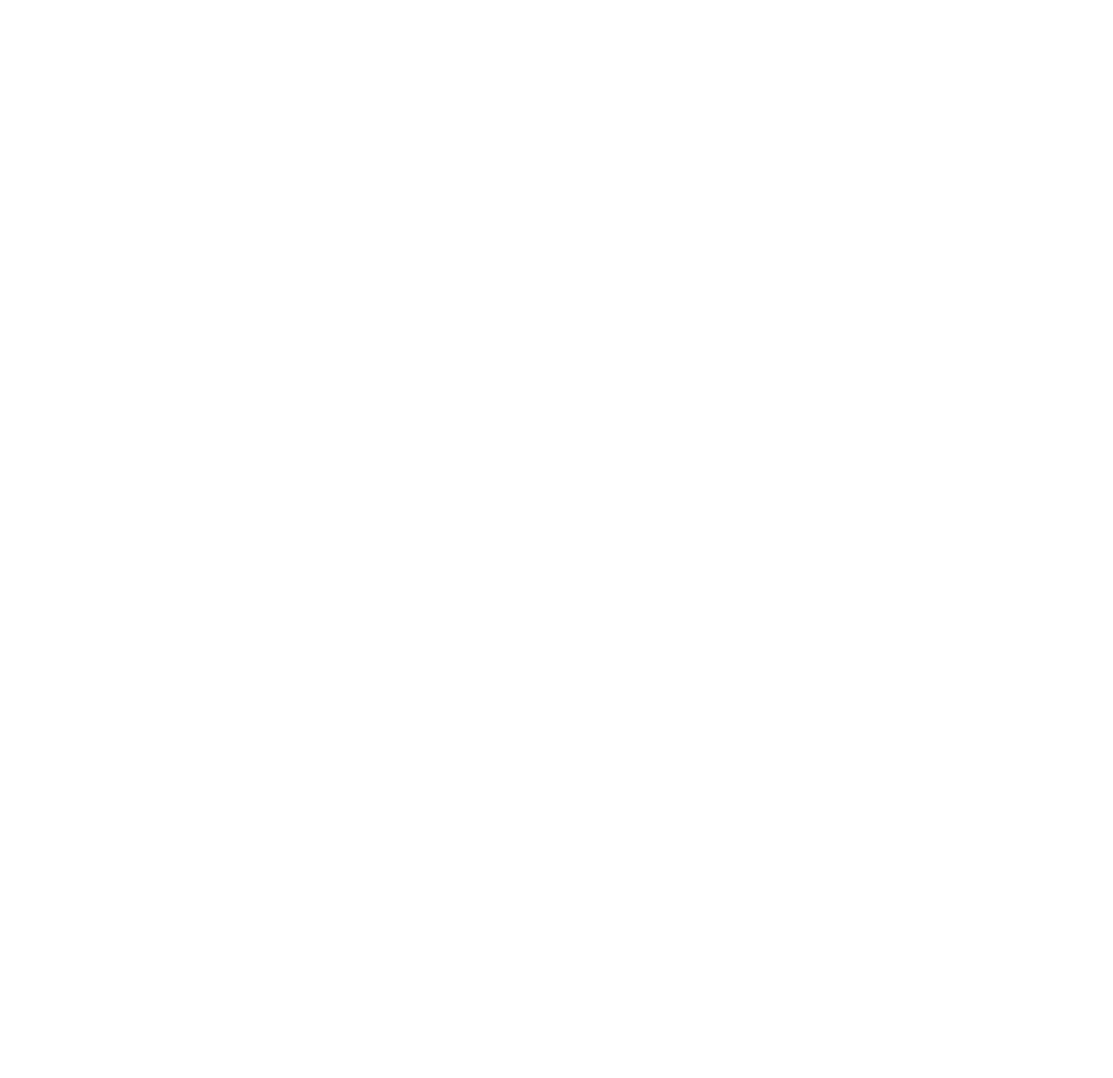
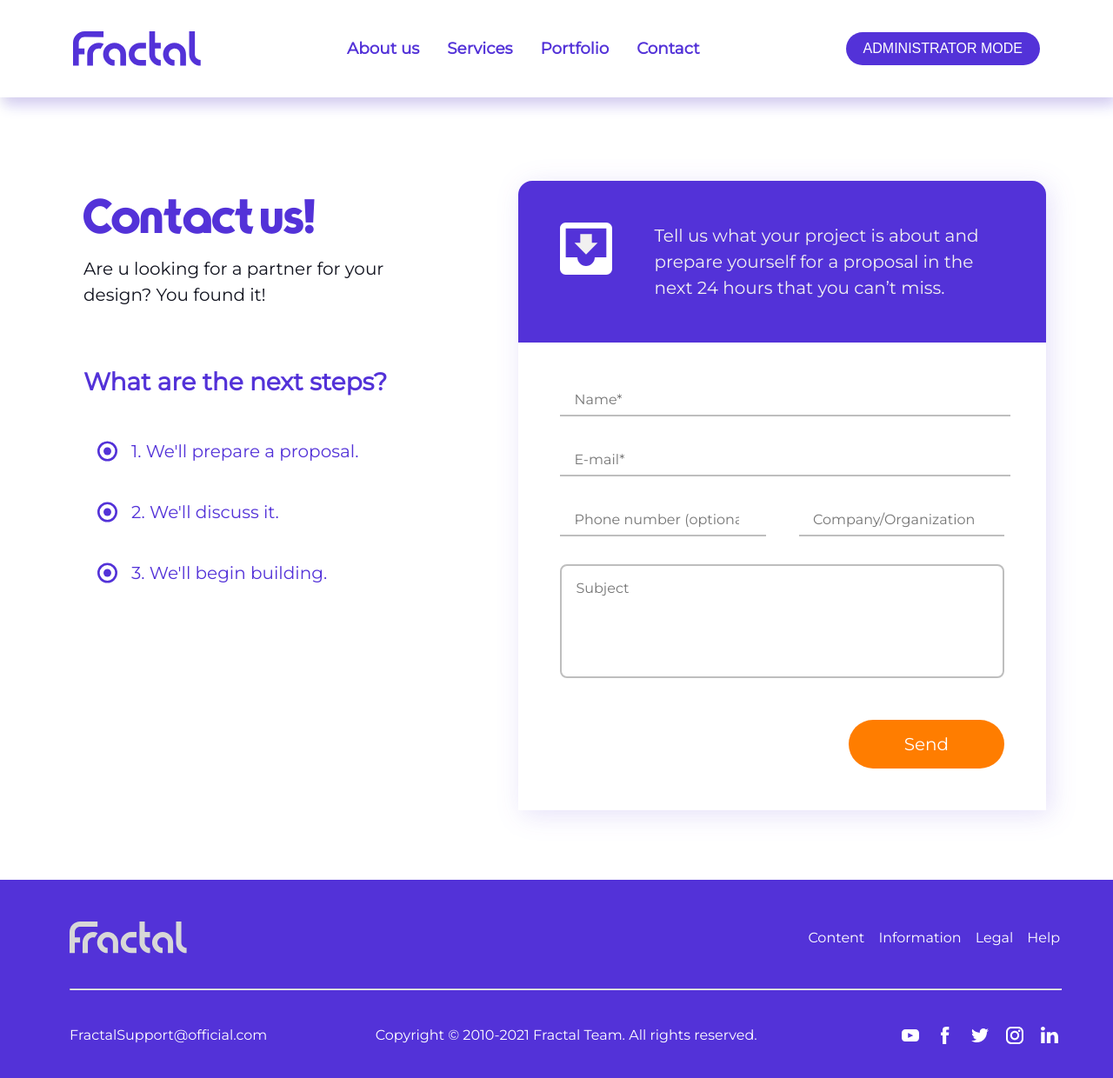
Before and after one commit to valenarangot/FractalFinal, a React (Vite) app in the folder FINALFRACTAL/: page /Contact in a window 1280 px wide. Before the commit this address had no page. Shown: the top 1240 px of the page at 87% size. Before the commit the page ends 800 px from the top, so only its background shows below. Built offline with nearby package versions, Linux system fonts and the light colour scheme.

Commit message:
PageContact

```diff
--- a/FINALFRACTAL/package.json
+++ b/FINALFRACTAL/package.json
@@ -13,5 +13,8 @@
     "react-dom": "^18.2.0",
     "react-router-dom": "^6.17.0",
     "vite": "^5.0.0"
+  },
+  "dependencies": {
+    "firebase": "^10.7.0"
   }
 }
--- a/FINALFRACTAL/src/AppRouter.jsx
+++ b/FINALFRACTAL/src/AppRouter.jsx
@@ -1,6 +1,6 @@
 import React from 'react'
 import { Routes, Route } from 'react-router-dom'
-import { ProjectsPage, UserExperiencePage, SubmitPage, TestPage, LandingPage } from './user/pages'
+import { ProjectsPage, UserExperiencePage, SubmitPage, TestPage, LandingPage, ContactPage} from './user/pages'
 import {LoginPage} from './auth/pages/indexAuth'
 
 export function AppRouter () {
@@ -38,6 +38,11 @@
           element={<SubmitPage />}
         />
 
+        <Route
+          path='/Contact'
+          element={<ContactPage />}
+        />
+
       </Routes>
     </main>
   )
--- a/FINALFRACTAL/src/user/components/header/Header.jsx
+++ b/FINALFRACTAL/src/user/components/header/Header.jsx
@@ -23,7 +23,7 @@
                     <a href="/Projects"><p className={styles.paragraph}>Portfolio</p></a>
                 </li>
                 <li className={styles.item}>
-                    <a href="/"><p className={styles.paragraph}>Contact</p></a>
+                    <a href="/contact"><p className={styles.paragraph}>Contact</p></a>
                 </li>
             </ul>
 
--- /dev/null
+++ b/FINALFRACTAL/src/user/pages/contactPage/contactPage.jsx
@@ -0,0 +1,15 @@
+import React from 'react'
+import { Header, Footer, ContactSection } from '../../components'
+
+export function ContactPage () {
+
+    return (
+      <>
+        <Header />
+
+        <ContactSection/>
+
+        <Footer />
+      </>
+    )
+  }
--- a/FINALFRACTAL/src/user/pages/index.js
+++ b/FINALFRACTAL/src/user/pages/index.js
@@ -1,8 +1,12 @@
 //Landing
 
 export * from './landingPage/LandingPage'
+
 //Services
 export * from './servicePages/UserExperiencePage/UserExperiencePage'
+
+//Contact
+export * from './contactPage/contactPage'
 
 //Projects
 export * from './projectsPage/projectsPage'
```
Also changed, not shown: FINALFRACTAL/src/user/pages/contactPage/contactPage.module.css (added, +7 -0 lines), FINALFRACTAL/src/user/pages/projectsPage/projectsPage.jsx (line endings or trailing spaces), 1 other file (tests, documents, lock files or other folders).
